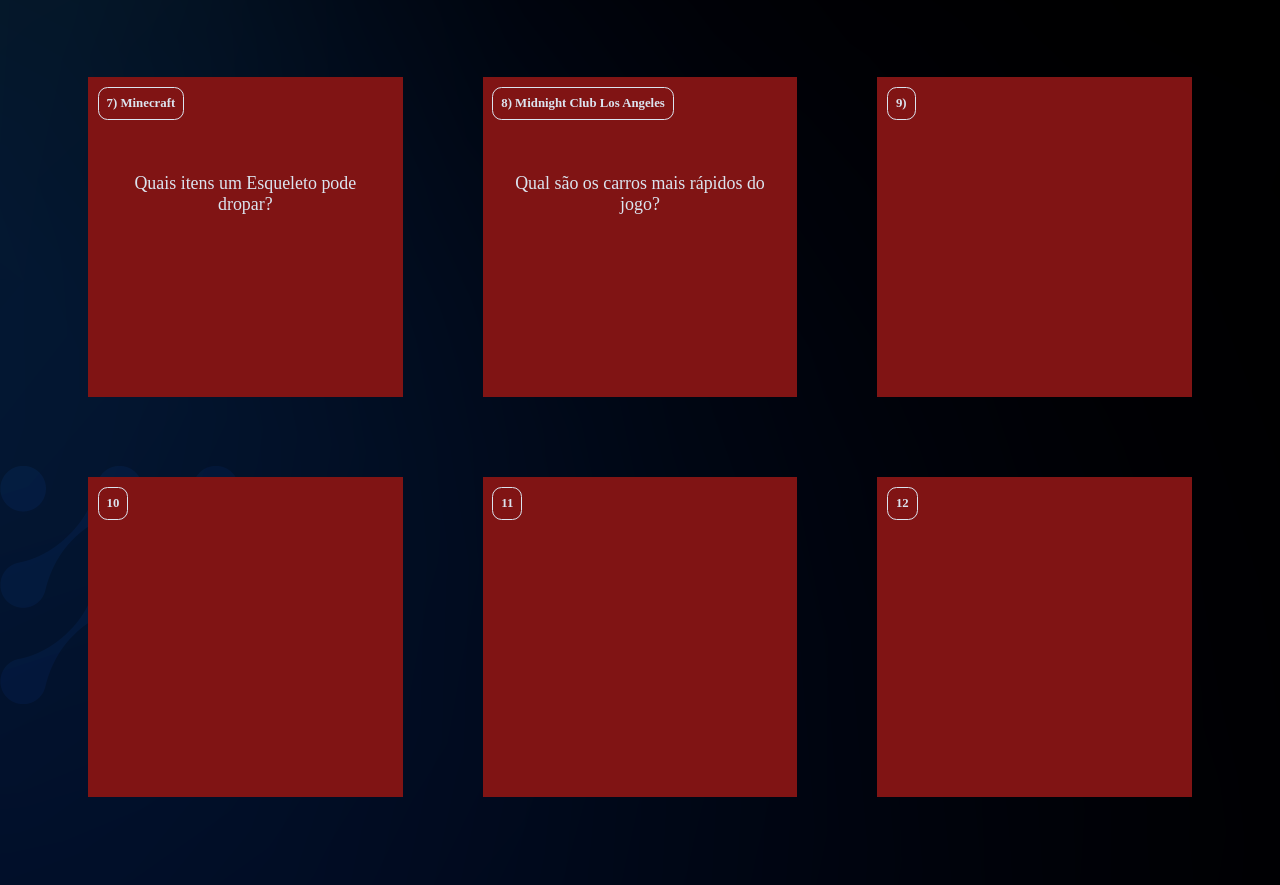
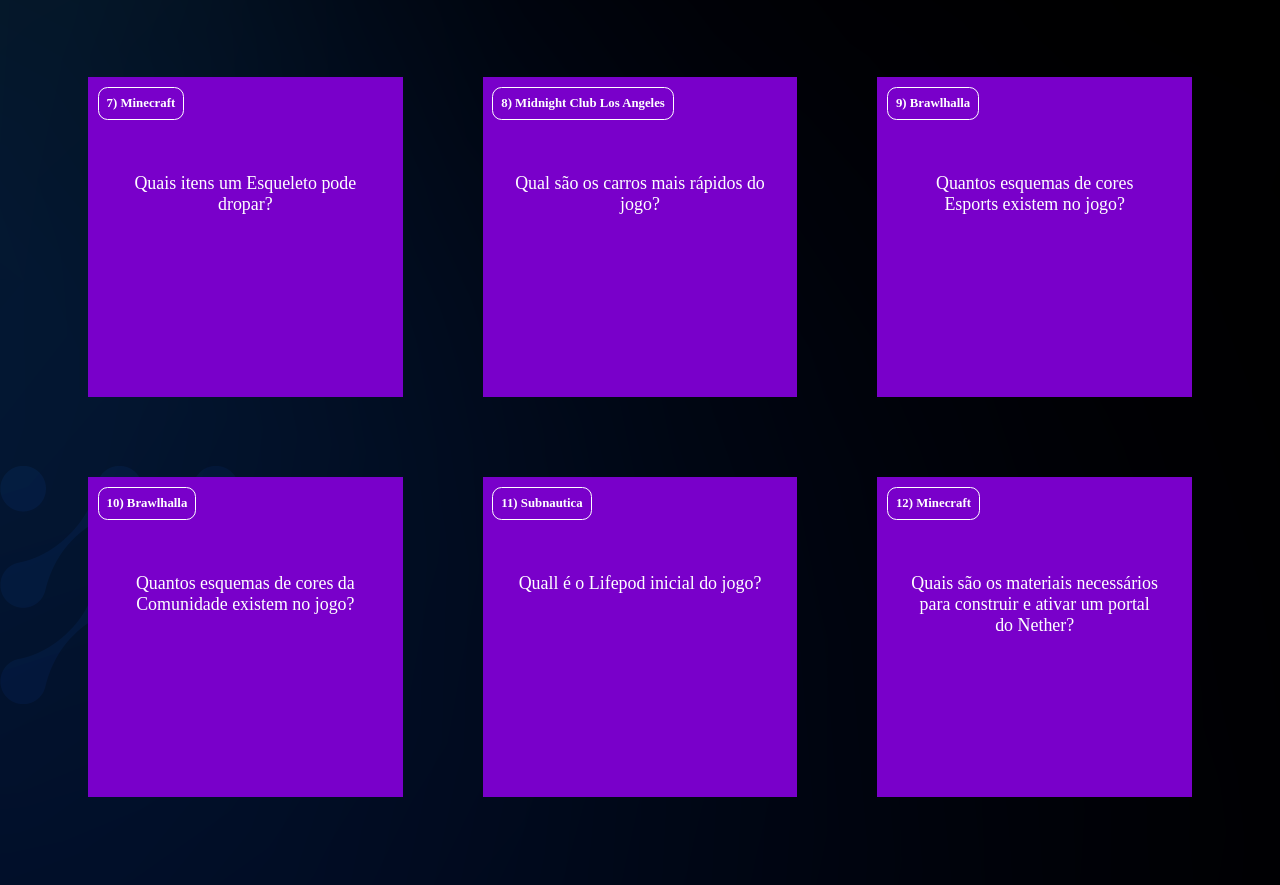
Before and after one commit to Fernandes00131/Cards, a plain HTML site: page index.html in a window 1280 px wide. Shown: the part 811-1696 px from the top of the page. Drawn offline with Linux system fonts and the light colour scheme.

Commit message:
Add files via upload

```diff
--- a/assets/style.css
+++ b/assets/style.css
@@ -1,7 +1,7 @@
 :root {
-    --text-color: #DBE4EF;
-    --card-front-color: #801414;
-    --card-back-color: #00F4BF;
+    --text-color: #ffffff;
+    --card-front-color: #7900ca;
+    --card-back-color: #ffffff;
 }
 
 body {
--- a/perguntas.js
+++ b/perguntas.js
@@ -47,25 +47,25 @@ criaCartao(
 )
 
 criaCartao(
-    '9) ',
-    '',
-    ''
+    '9) Brawlhalla ',
+    'Quantos esquemas de cores Esports existem no jogo?',
+    '5'
 )
 
 criaCartao(
-    '10',
-    '',
-    ''
+    '10) Brawlhalla',
+    'Quantos esquemas de cores da Comunidade existem no jogo?',
+    '2'
 )
 
 criaCartao(
-    '11',
-    '',
-    ''
+    '11) Subnautica',
+    'Quall é o Lifepod inicial do jogo?',
+    'Lifepod 5'
 )
 
 criaCartao(
-    '12',
-    '',
-    ''
+    '12) Minecraft',
+    'Quais são os materiais necessários para construir e ativar um portal do Nether?',
+    '10 blocos de obsidiana e uma pederneira'
 )
```
